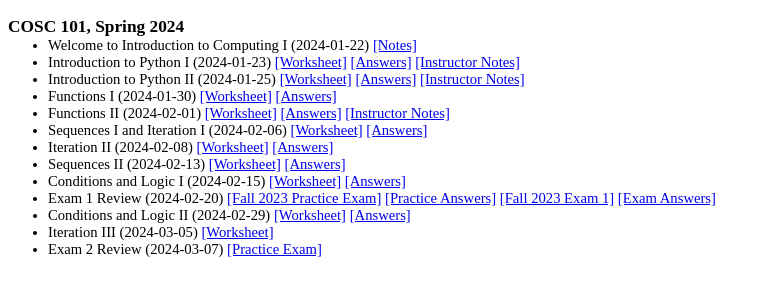
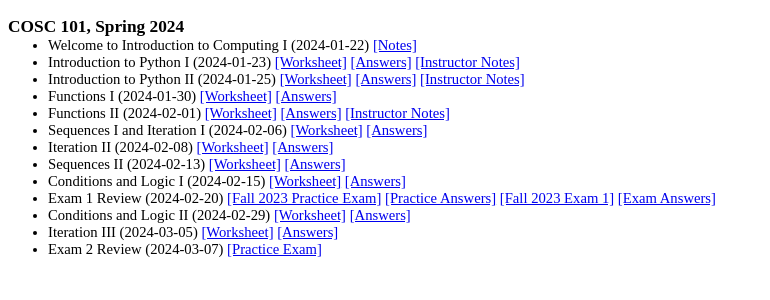
Before and after one commit to georgianahaldeman/cosc101, a Jekyll site: the page built from docs/notes/index.md, in a window 1280 px wide. Shown: the top 300 px of the page, without its empty margins (0-770 px from the left). Built offline with Jekyll 4.4.1, drawn with Linux system fonts in a browser that asks for light colours; our own code applies the rules of GitHub Pages for plain Markdown files.

Commit message:
3_5 answer key

```diff
--- a/docs/notes/index.md
+++ b/docs/notes/index.md
@@ -23,7 +23,7 @@
 
 - Conditions and Logic II (2024-02-29) [[Worksheet]](./files/2_29.pdf) [[Answers]](./files/2_29_ans.pdf)
 
-- Iteration III (2024-03-05) [[Worksheet]](./files/3_5.pdf)
+- Iteration III (2024-03-05) [[Worksheet]](./files/3_5.pdf) [[Answers]](./files/3_5_ans.pdf)
 
 - Exam 2 Review (2024-03-07) [[Practice Exam]](./fall2023/10_17.pdf)
 
```
Also changed, not shown: 1 other file.
